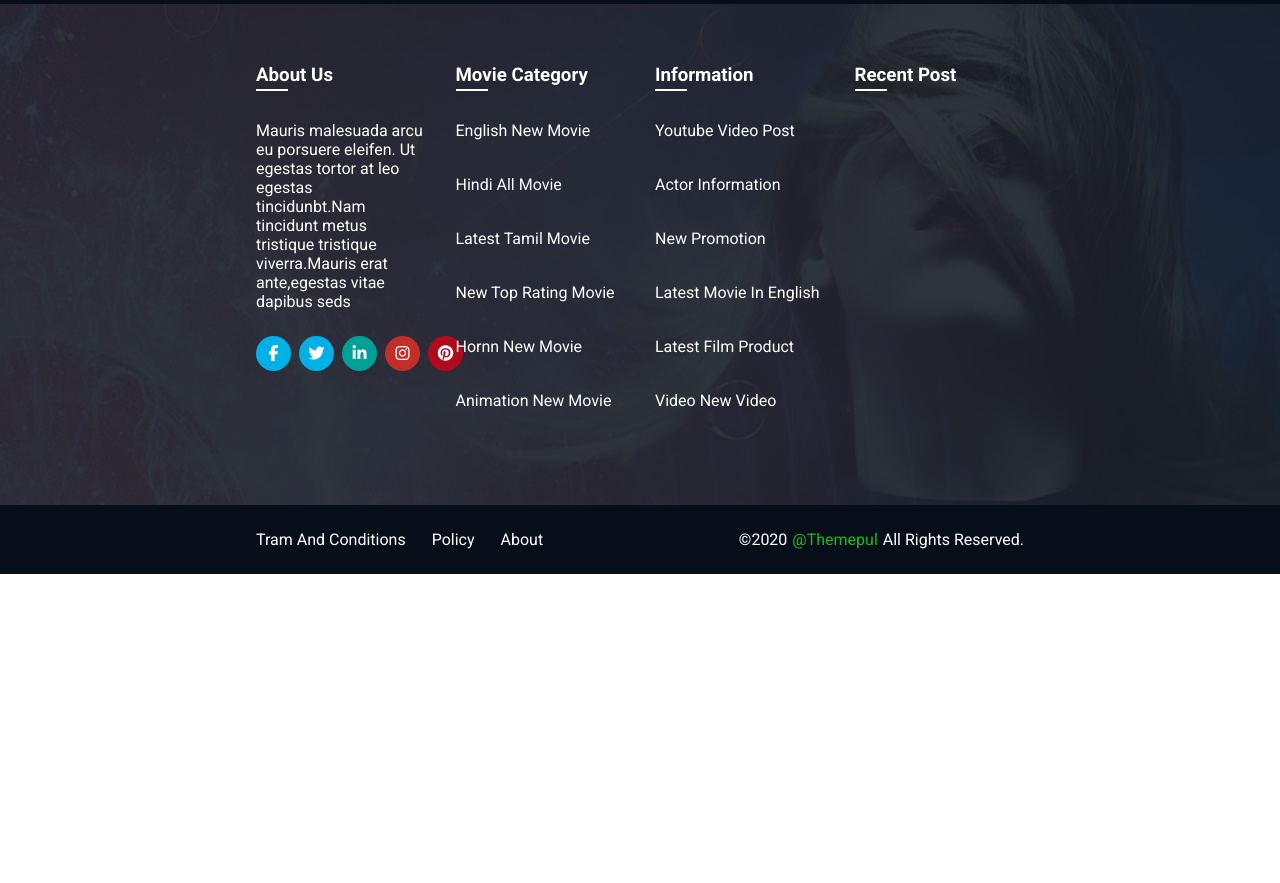
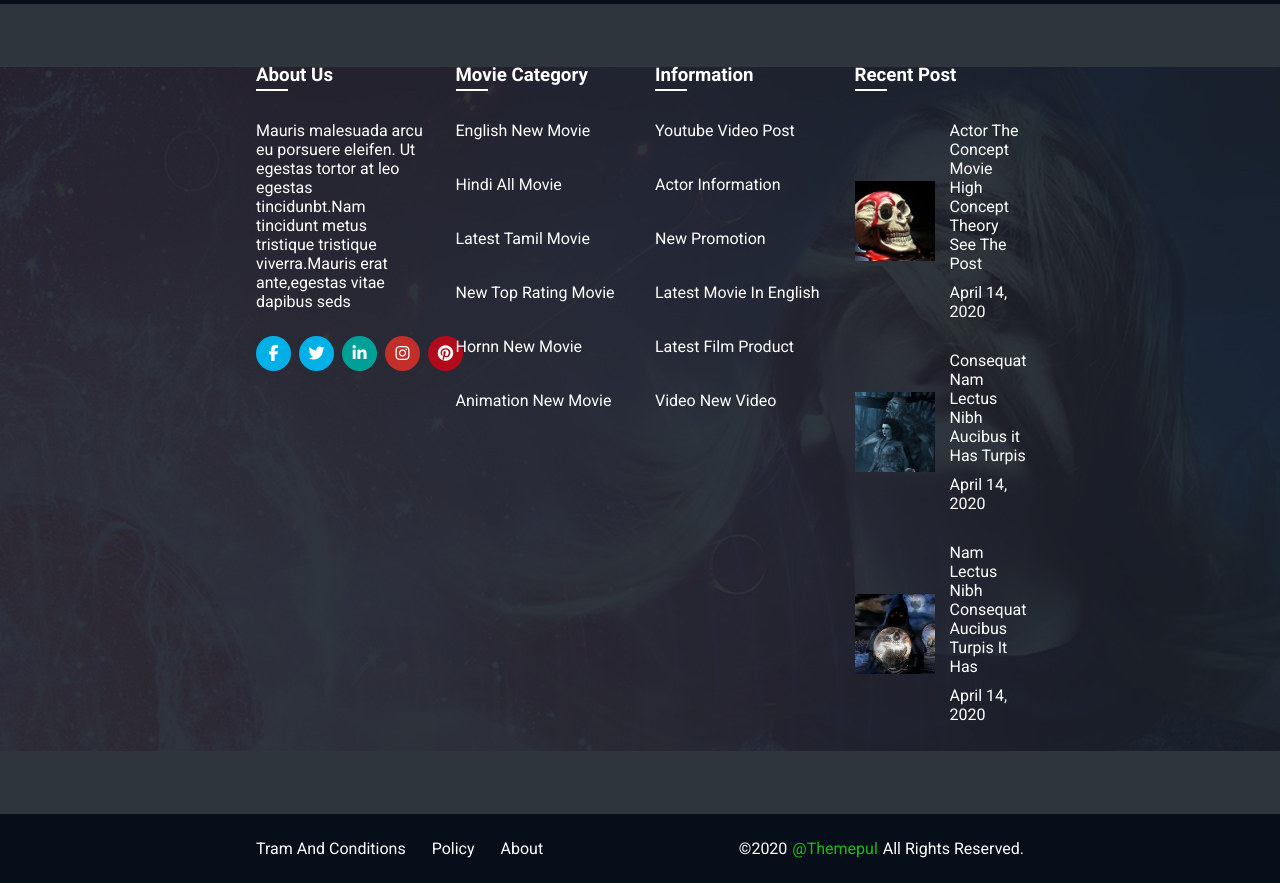
Before and after one commit to Casimiro-Moliterni/proj-html-vuejs, a Vue app: page / in a window 1280 px wide. Shown: the part 5900-6783 px from the top of the page. Before the commit the page ends 6474 px from the top, so only its background shows below. Built offline with nearby package versions, Linux system fonts and the light colour scheme.

Commit message:
add card footer top

```diff
--- a/src/components/PageFooter.vue
+++ b/src/components/PageFooter.vue
@@ -40,13 +40,19 @@ export default {
                                 </li>
                             </ul>
                          </template>
-                         <!-- <template v-if="link.name == 'Recent Post'">
-                            <div class="card" v-for="singleCard in store.BlogList">
+                         <template v-if="link.name == 'Recent Post'">
+                            <div class="card" v-for="singleCard in store.BlogList" v-show="singleCard.id !== '04'&&singleCard.id !== '05' ">
+                              <div class="wrapper-card">
                                 <div class="image">
-                                    <img :src="getImageUrl()" alt="">
+                                    <img :src="getImageUrl(singleCard.imageSmall)" alt="">
+                                    <div>
+                                        <div class="title">{{ singleCard.name }}</div>
+                                        <div>April 14, 2020</div>
+                                    </div>
                                 </div>
+                              </div>
                             </div>
-                         </template> -->
+                         </template>
                         </ul>
                     </div>
                  </div>
@@ -105,6 +111,26 @@ export default {
             ul{
                 display: flex;
                 flex-direction: column;
+                .card{
+                    margin-bottom: 30px;
+                      .wrapper-card{
+                        display: flex;
+                        align-items: center;
+                        .image{
+                       display: flex;
+                       align-items: center;
+                       .title{
+                                margin-bottom: 10px;
+                            }
+                        img{
+                            height: 80px;
+                            width: 80px;
+                            object-fit: cover;
+                            margin-right: 15px;
+                        }
+                      }
+                    }
+                }
                 #social{
                     width: 85%;
                     display: flex;
```
